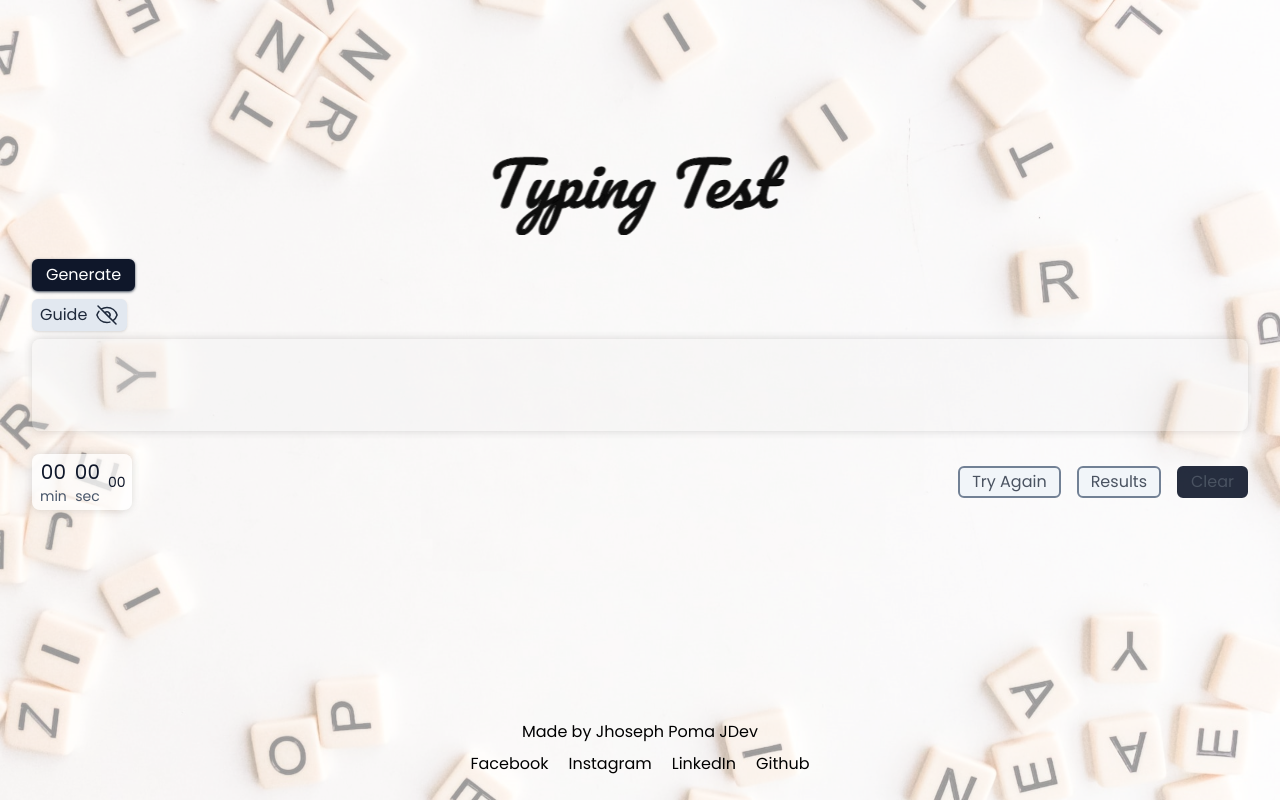
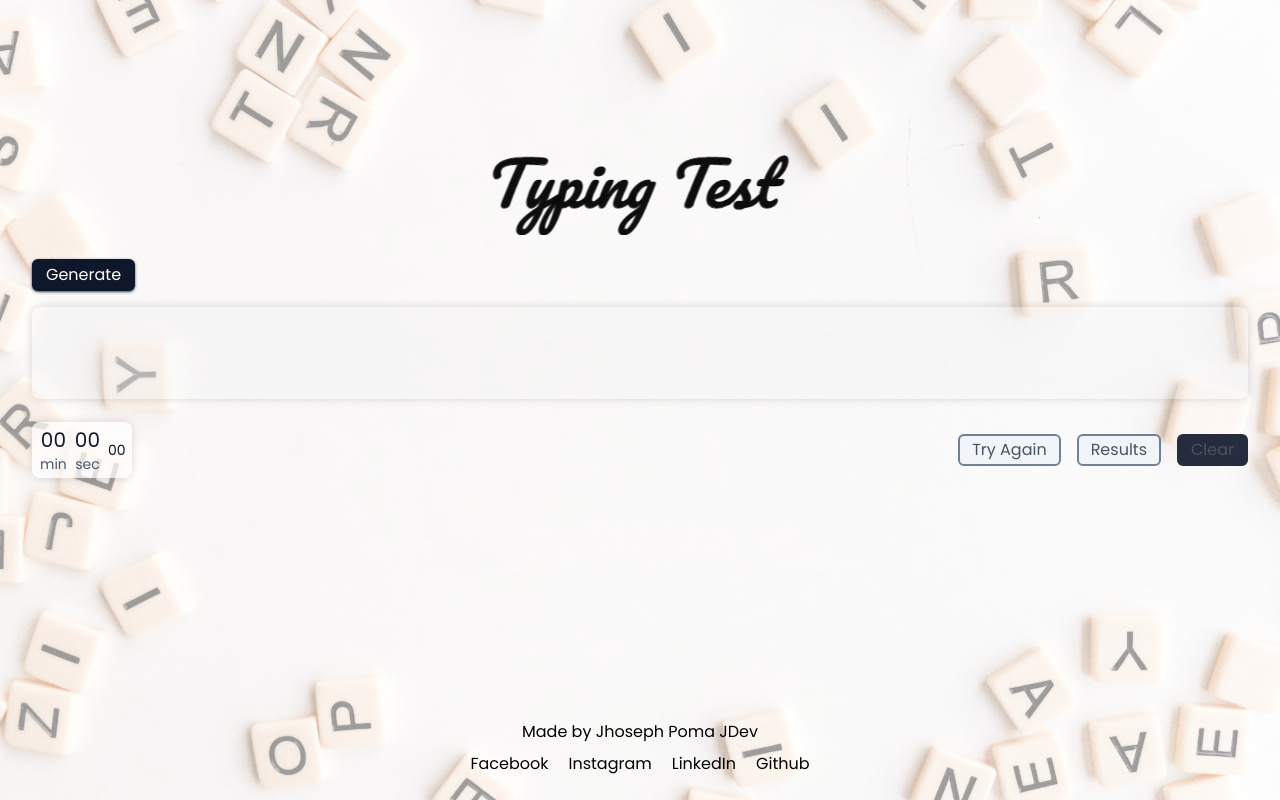
Before and after one commit to rtzboy/CasualProjects, a React (Vite) app: page / in a window 1280 px wide. Built offline with nearby package versions, Linux system fonts and the light colour scheme.

Commit message:
refator guide component

```diff
--- /dev/null
+++ b/src/components/typingTest/GuideMode.jsx
@@ -0,0 +1,20 @@
+import Eye from '../icons/Eye';
+import EyeClosed from '../icons/EyeClosed';
+
+const GuideMode = ({ infoTyping, valueText, mode, setMode }) => {
+	if (!valueText) return null;
+	return (
+		<p className='py-2'>
+			<button
+				disabled={infoTyping.isZero && !infoTyping.isEqual}
+				className='flex cursor-pointer select-none gap-2 rounded-md bg-slate-200 px-2 py-1 text-slate-800 shadow hover:opacity-90 disabled:opacity-60 hover:disabled:cursor-auto'
+				onClick={() => setMode(!mode)}
+			>
+				<span>Guide</span>
+				<span>{mode ? <Eye /> : <EyeClosed />}</span>
+			</button>
+		</p>
+	);
+};
+
+export default GuideMode;
--- a/src/components/typingTest/TextAreaTyping.jsx
+++ b/src/components/typingTest/TextAreaTyping.jsx
@@ -1,9 +1,9 @@
 import { memo, useState } from 'react';
 import useTyping from '../../lib/hooks/useTyping';
-import Eye from '../icons/Eye';
-import EyeClosed from '../icons/EyeClosed';
+
 import ArrOfLetters from './ArrOfLetters';
 import Timer from './clock/Timer';
+import GuideMode from './GuideMode';
 import TextArea from './TextArea';
 
 const TextAreaTyping = memo(({ valueText, setBtnGenState }) => {
@@ -13,17 +13,13 @@ const TextAreaTyping = memo(({ valueText, setBtnGenState }) => {
 	const [mode, setMode] = useState(false);
 
 	return (
-		<div className=''>
-			<p className='py-2'>
-				<button
-					disabled={infoTyping.isZero && !infoTyping.isEqual}
-					className='flex cursor-pointer select-none gap-2 rounded-md bg-slate-200 px-2 py-1 text-slate-800 shadow hover:opacity-90 disabled:opacity-60 hover:disabled:cursor-auto'
-					onClick={() => setMode(!mode)}
-				>
-					<span>Guide</span>
-					<span>{mode ? <Eye /> : <EyeClosed />}</span>
-				</button>
-			</p>
+		<div className='mt-4'>
+			<GuideMode
+				infoTyping={infoTyping}
+				valueText={valueText}
+				mode={mode}
+				setMode={setMode}
+			/>
 			<TextArea
 				className='cus-shadow focus:cus-shadow-md w-full px-3 py-1 text-center text-lg transition-all disabled:text-slate-400'
 				disabled={!valueText || infoTyping.isEqual}
--- a/src/components/typingTest/clock/Timer.jsx
+++ b/src/components/typingTest/clock/Timer.jsx
@@ -35,10 +35,7 @@ const Timer = memo(({ correctLetter, resetTyping, isEqual, isZero }) => {
 	};
 	return (
 		<>
-			<div
-				className='my-4 flex flex-col items-center gap-8 md:flex-row md:items-center md:justify-between'
-				onClick={() => console.log(' - Click timer div')}
-			>
+			<div className='my-4 flex flex-col items-center gap-8 md:flex-row md:items-center md:justify-between'>
 				<StopTimer timerValue={timerValue} />
 				<div className='flex gap-4'>
 					<Button
--- a/src/main.jsx
+++ b/src/main.jsx
@@ -1,5 +1,10 @@
+import React from 'react';
 import ReactDOM from 'react-dom/client';
 import App from './App';
 import './style/index.css';
 
-ReactDOM.createRoot(document.getElementById('root')).render(<App />);
+ReactDOM.createRoot(document.getElementById('root')).render(
+	<React.StrictMode>
+		<App />
+	</React.StrictMode>
+);
```
